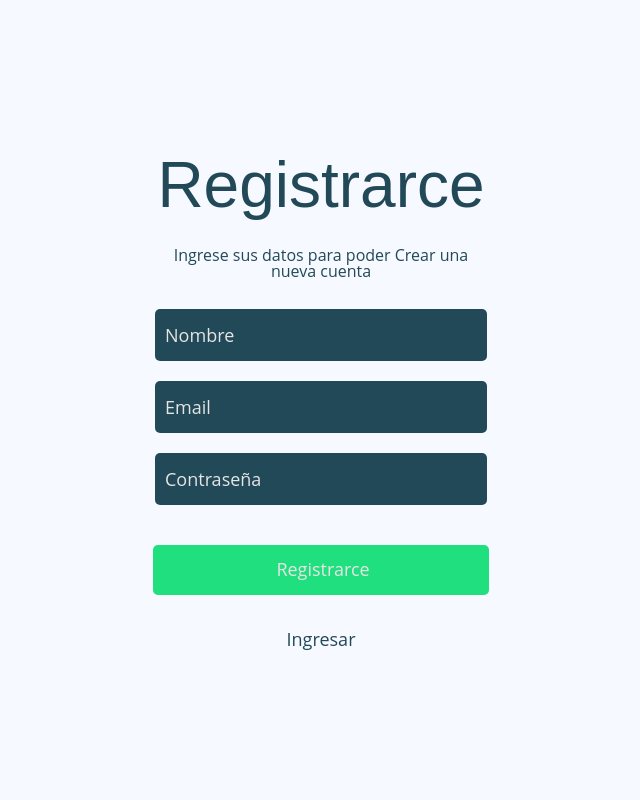
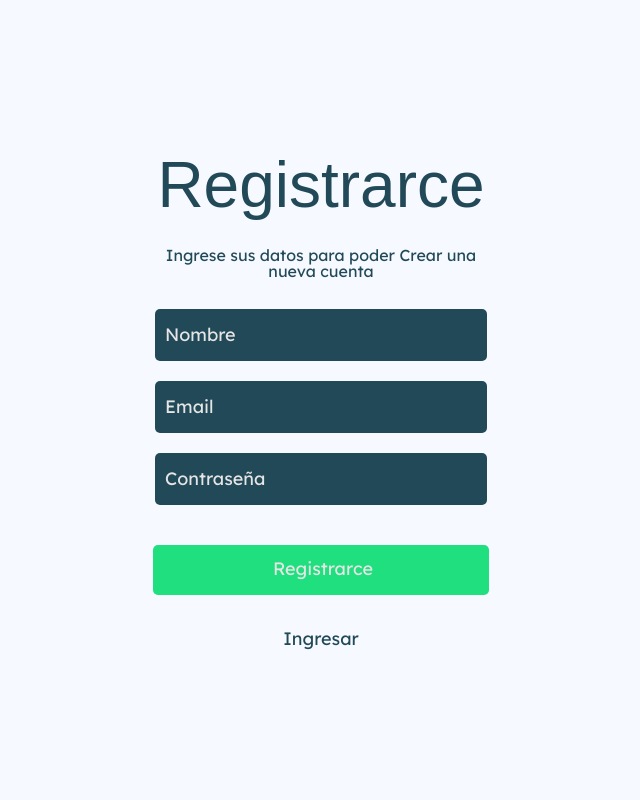
Before and after one commit to andres-brinez/Mensajeria-Electronica-, a Flask app: page /register in a window 1280 px wide. Shown: the whole page, without its empty margins (319-959 px from the left). Run offline with Flask 2, Linux system fonts and the light colour scheme; some libraries are stand-ins or nearby versions.

Commit message:
agregar tipo de letra

```diff
--- a/static/css/form.css
+++ b/static/css/form.css
@@ -1,6 +1,8 @@
 
 body{
     height: 100vh;
+    font-family: 'Lexend Deca';
+
 }
 
 form{
```
